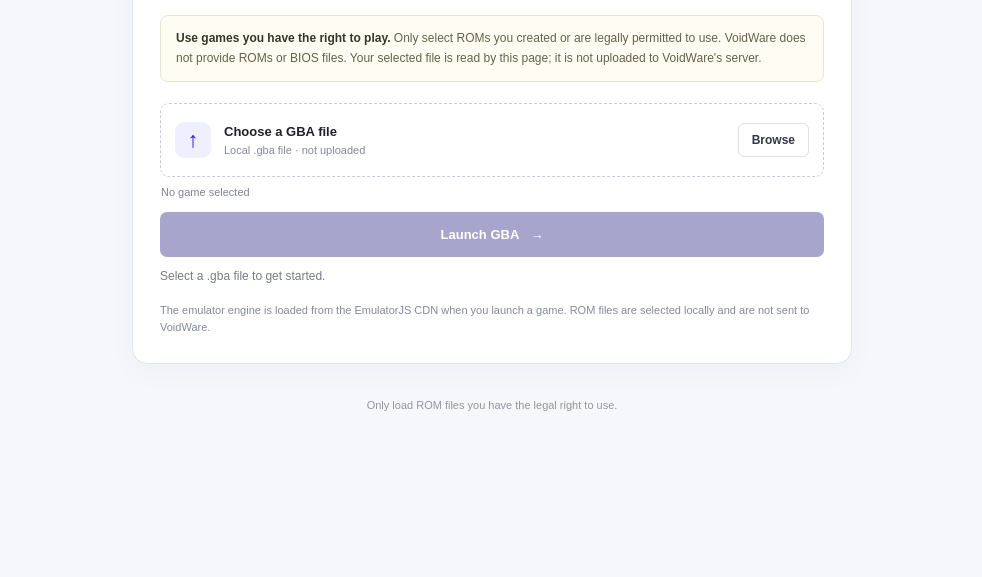
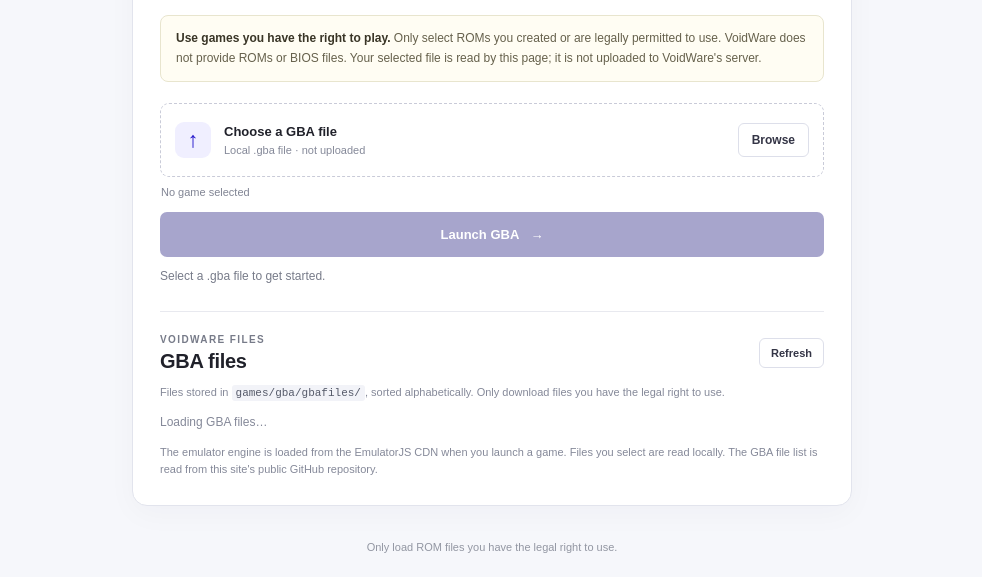
Before and after one commit to EaglerMan2022/VoidWare, a plain HTML site: page games/gba/index.html in a window 1280 px wide. Shown: the part 226-803 px from the top of the page, without its empty margins (148-1130 px from the left). Drawn offline with Linux system fonts and the light colour scheme.

Commit message:
Add GBA ROM library section below the emulator

```diff
--- a/games/gba/index.html
+++ b/games/gba/index.html
@@ -27,7 +27,13 @@
         <div class="player-toolbar"><span>GAME BOY ADVANCE</span><button type="button" id="close-player" class="close-player">Close game</button></div>
         <div id="game" class="player" aria-label="Emulator display"></div>
       </section>
-      <p class="privacy-note">The emulator engine is loaded from the EmulatorJS CDN when you launch a game. ROM files are selected locally and are not sent to VoidWare.</p>
+      <section class="rom-library" aria-labelledby="rom-library-title">
+        <div class="library-heading"><div><p class="eyebrow">VOIDWARE FILES</p><h2 id="rom-library-title">GBA files</h2></div><button id="refresh-roms" class="refresh-button" type="button">Refresh</button></div>
+        <p class="library-note">Files stored in <code>games/gba/gbafiles/</code>, sorted alphabetically. Only download files you have the legal right to use.</p>
+        <p id="rom-library-status" class="library-status" role="status" aria-live="polite">Loading GBA files…</p>
+        <ul id="rom-list" class="rom-list" aria-label="Available GBA files"></ul>
+      </section>
+      <p class="privacy-note">The emulator engine is loaded from the EmulatorJS CDN when you launch a game. Files you select are read locally. The GBA file list is read from this site's public GitHub repository.</p>
     </section>
     <footer>Only load ROM files you have the legal right to use.</footer>
   </main>
```
